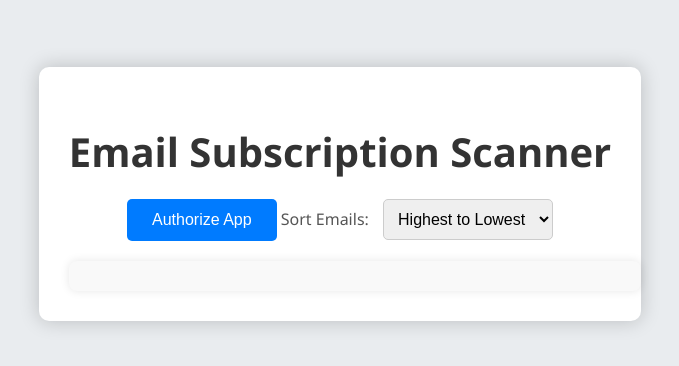
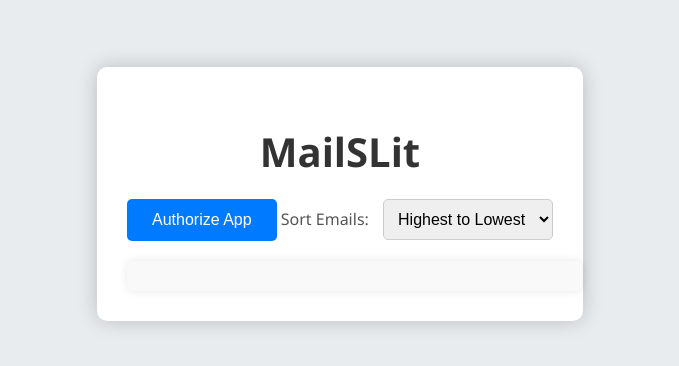
Before and after one commit to akxsh-dev/mail-slit, a website: page public/index.html in a window 1280 px wide. Shown: the part 206-572 px from the top of the page, without its empty margins (300-979 px from the left). Drawn offline with Linux system fonts and the light colour scheme.

Commit message:
Update index.html

```diff
--- a/public/index.html
+++ b/public/index.html
@@ -8,7 +8,7 @@
 </head>
 <body>
     <div class="container">
-        <h1>Email Subscription Scanner</h1>
+        <h1>MailSLit</h1>
         <button id="authButton">Authorize App</button>
 
         <label for="sortOptions">Sort Emails:</label>
```
